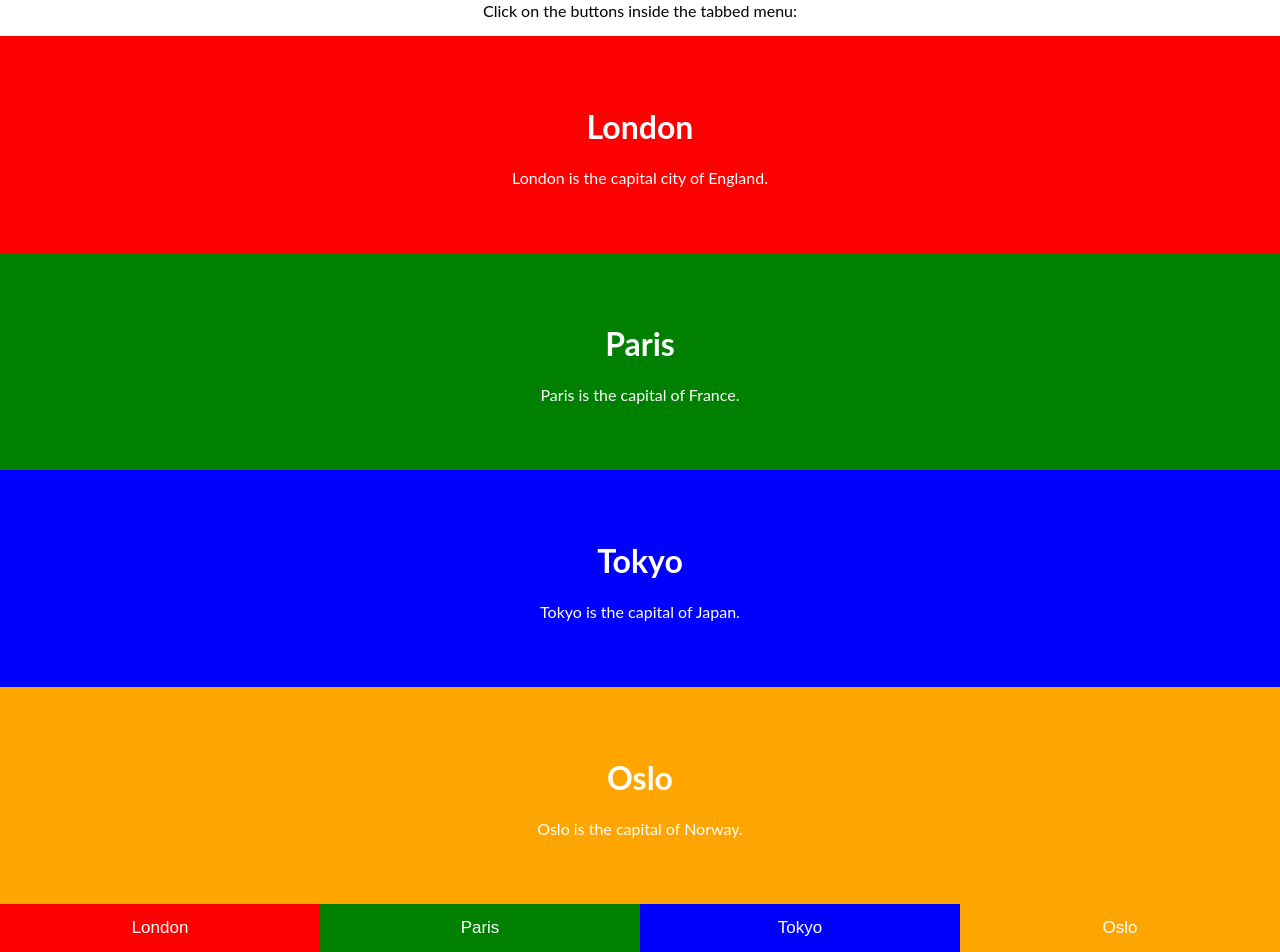
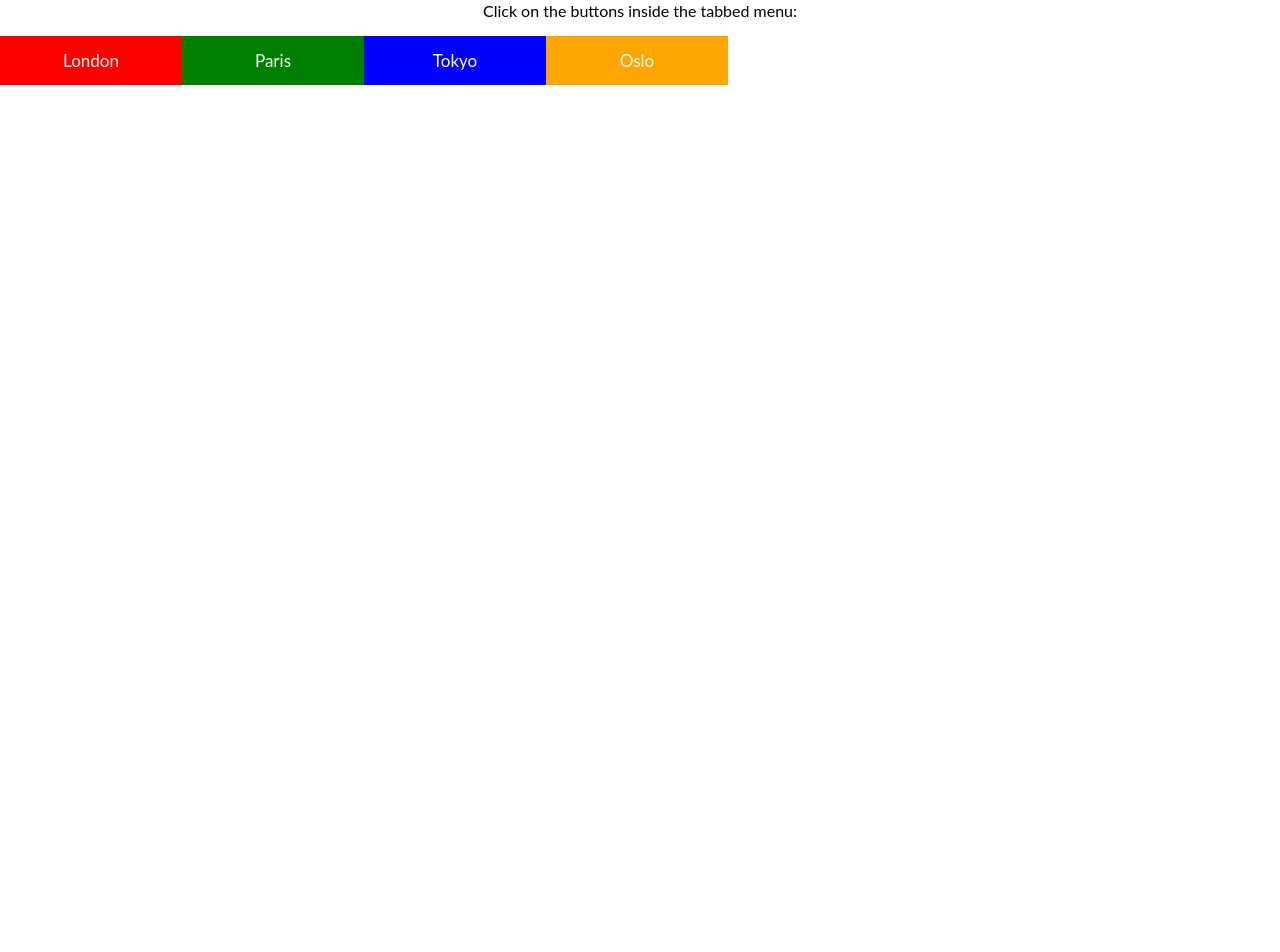
Before and after one commit to hygtfrde/design_patterns, a React (Create React App) app: page / in a window 1280 px wide. Shown: the part 175-1127 px from the top of the page. After the commit the page ends 800 px from the top, so only its background shows below. Built offline with nearby package versions, Linux system fonts and the light colour scheme.

Commit message:
useState set index value on array for multiple elements and onClick exclsuion

```diff
--- a/src/Design_Patterns/Menus/TabHeaders/TabHeaders.tsx
+++ b/src/Design_Patterns/Menus/TabHeaders/TabHeaders.tsx
@@ -7,44 +7,35 @@ const TabHeaders = () => {
         length: number;
         [i: number]: any
     }
-    const [isActive, setIsActive] = useState(false);
+    const [activeIndex, setActiveIndex] = useState<string|number>('');
 
-    const openTab = (idx: string) => {
-        setIsActive(!isActive);
+    const openTab = (idx: string|number) => {
+        setActiveIndex(idx);
     }
+
+    const items = ['London', 'Paris', 'Tokyo', 'Oslo'];
+
     return (
-        <div className="container">
+        <div>
+            <p>Click on the buttons inside the tabbed menu: </p>
+
+            <div className="container">
+                {items.map((item, index) => (
+                    <div
+                        key={index}
+                        className={`tabLink ${activeIndex === index ? 'tabContent' : ''}`}
+                        onClick={() => openTab(index)}
+                        id={items[index]}
+                    >
+                        {item}
+                    </div>
+                ))}
+            </div>
+
+        </div>
+    );
 
 
-
-            <p>Click on the buttons inside the tabbed menu:</p>
-
-            <div id="London" className="tabContent">
-                <h1>London</h1>
-                <p>London is the capital city of England.</p>
-            </div>
-
-            <div id="Paris" className="tabContent">
-                <h1>Paris</h1>
-                <p>Paris is the capital of France.</p>
-            </div>
-
-            <div id="Tokyo" className="tabContent">
-                <h1>Tokyo</h1>
-                <p>Tokyo is the capital of Japan.</p>
-            </div>
-
-            <div id="Oslo" className="tabContent">
-                <h1>Oslo</h1>
-                <p>Oslo is the capital of Norway.</p>
-            </div>
-
-            <button className={`tabLink ${isActive ? 'tabContent' : ''}`} onClick={()=>openTab('London')} id="London">London</button>
-            <button className="tabLink" onClick={()=>openTab('Paris')} id="Paris">Paris</button>
-            <button className="tabLink" onClick={()=>openTab('Tokyo')} id="Tokyo">Tokyo</button>
-            <button className="tabLink" onClick={()=>openTab('Oslo')} id="Oslo">Oslo</button>
-        </div>
-    )
 }
 
 export default TabHeaders;
--- a/src/Design_Patterns/Menus/TabHeaders/tab_headers_styles.css
+++ b/src/Design_Patterns/Menus/TabHeaders/tab_headers_styles.css
@@ -1,15 +1,19 @@
 body {font-family: "Lato", sans-serif;}
+
+.container {
+    display: flex;
+}
 
 .tabLink {
     background-color: #555;
     color: white;
-  float: left;
     border: none;
     outline: none;
     cursor: pointer;
     padding: 14px 16px;
     font-size: 17px;
-  width: 25%;
+    width: fit-content;
+    min-width: 150px;
 }
 
 .tabLink:hover {
@@ -21,6 +25,7 @@ body {font-family: "Lato", sans-serif;}
     color: white;
     padding: 50px;
     text-align: center;
+    flex-direction: row;
 }
 
 #London {background-color:red;}
```
Lines whose indentation alone changed are shown as unchanged.
